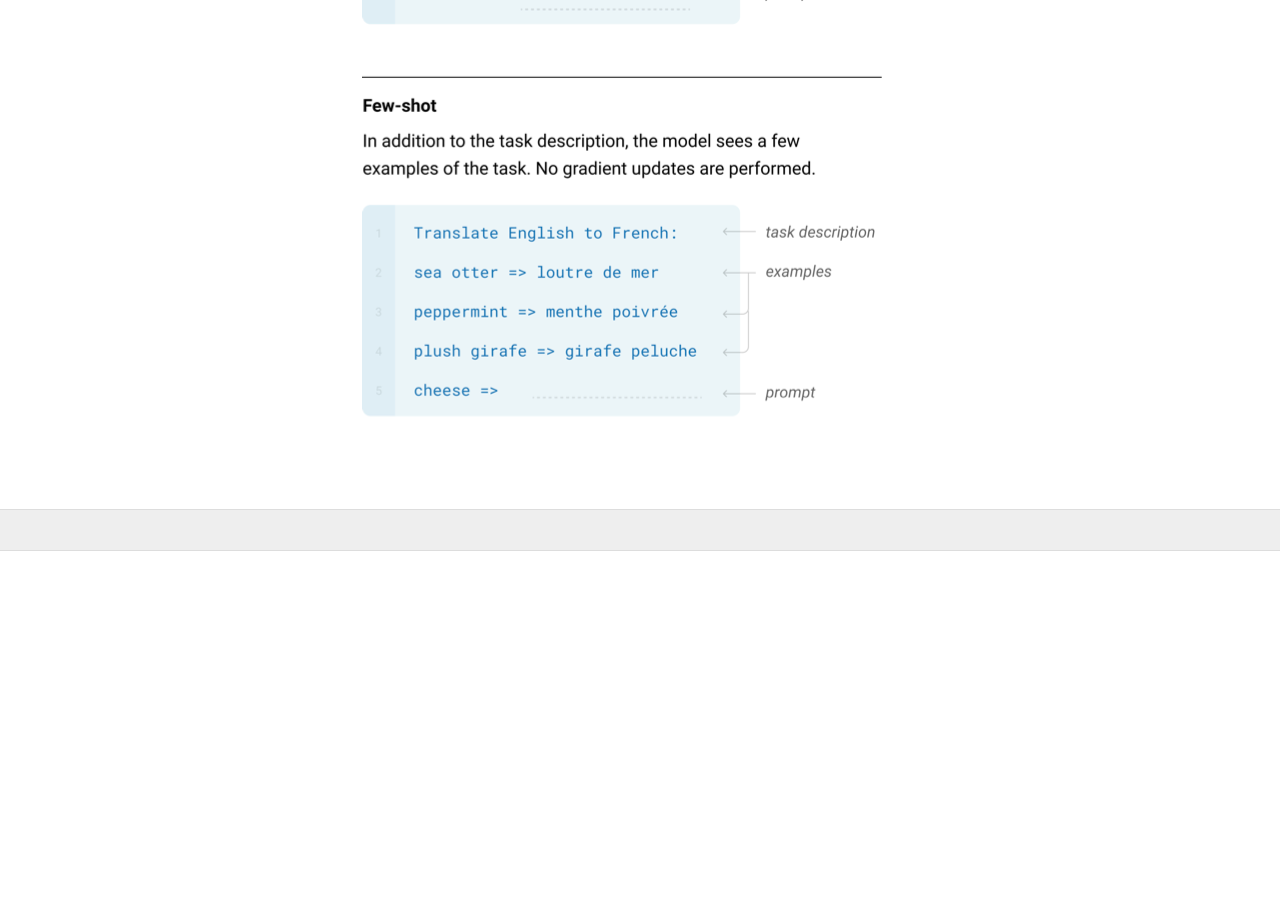
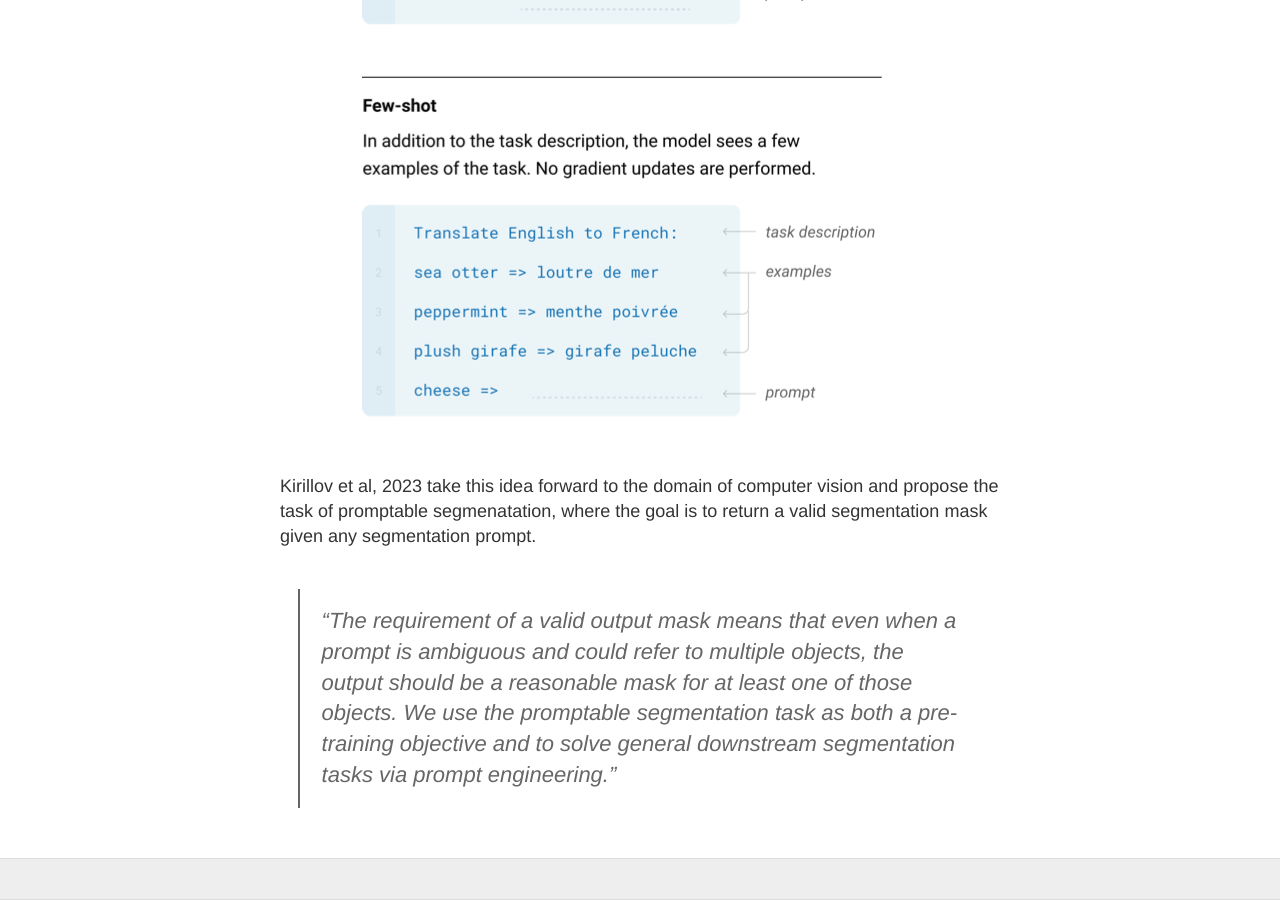
Before and after one commit to lmanan/lmanan.github.io, a Jekyll site: the page built from _posts/2021-04-27-Language-Models-are-few-shot-learners.md, in a window 1280 px wide and 900 px high, scrolled down 1673 px. Built offline with Jekyll 4.4.1, drawn with Linux system fonts in a browser that asks for light colours; a script that is not in the unit is left out; before the commit the page ends 2224 px from its top, so only the background shows below that; some of the changed text lies outside the part shown.

Commit message:
new post

```diff
--- a/_posts/2021-04-27-Language-Models-are-few-shot-learners.md
+++ b/_posts/2021-04-27-Language-Models-are-few-shot-learners.md
@@ -13,9 +13,13 @@ From [Brown et al, 2020](https://arxiv.org/abs/2005.14165)
 The authors state that humans can perform language tasks from only a few examples or from simple instructions. Previous DL approaches required pretraining a language model on a large corpus of text and then fine tuning on a specific task.
 In contrast, the authors found that trained large language models are better at few-shot tasks and their performance, at times, rivals that of fine-tuning.
 
-From [Kirillov et al](https://arxiv.org/pdf/2304.02643.pdf)
+From [Kirillov et al, 2023](https://arxiv.org/pdf/2304.02643.pdf)
 
 >"When scaled and trained with abundant corpora from the web, these models' zero and few shot performance compares well to fine-tuned models. Empirical trends show this behaviour improving with model scale, dataset size and total training compute."
 
 The figure paper taken from Brown *et al* gives a nice distinction between zero shot, one shot and few shot tasks.
 <p><figure><img src="/images/2021-04-27/few-shot.png" alt=""/></figure></p>
+
+Kirillov et al, 2023 take this idea forward to the domain of computer vision and propose the task of promptable segmenatation, where the goal is to return a valid segmentation mask given any segmentation prompt.
+
+>"The requirement of a valid output mask means that even when a prompt is ambiguous and could refer to multiple objects, the output should be a reasonable mask for at least one of those objects. We use the promptable segmentation task as both a pre-training objective and to solve general downstream segmentation tasks via prompt engineering."
```
